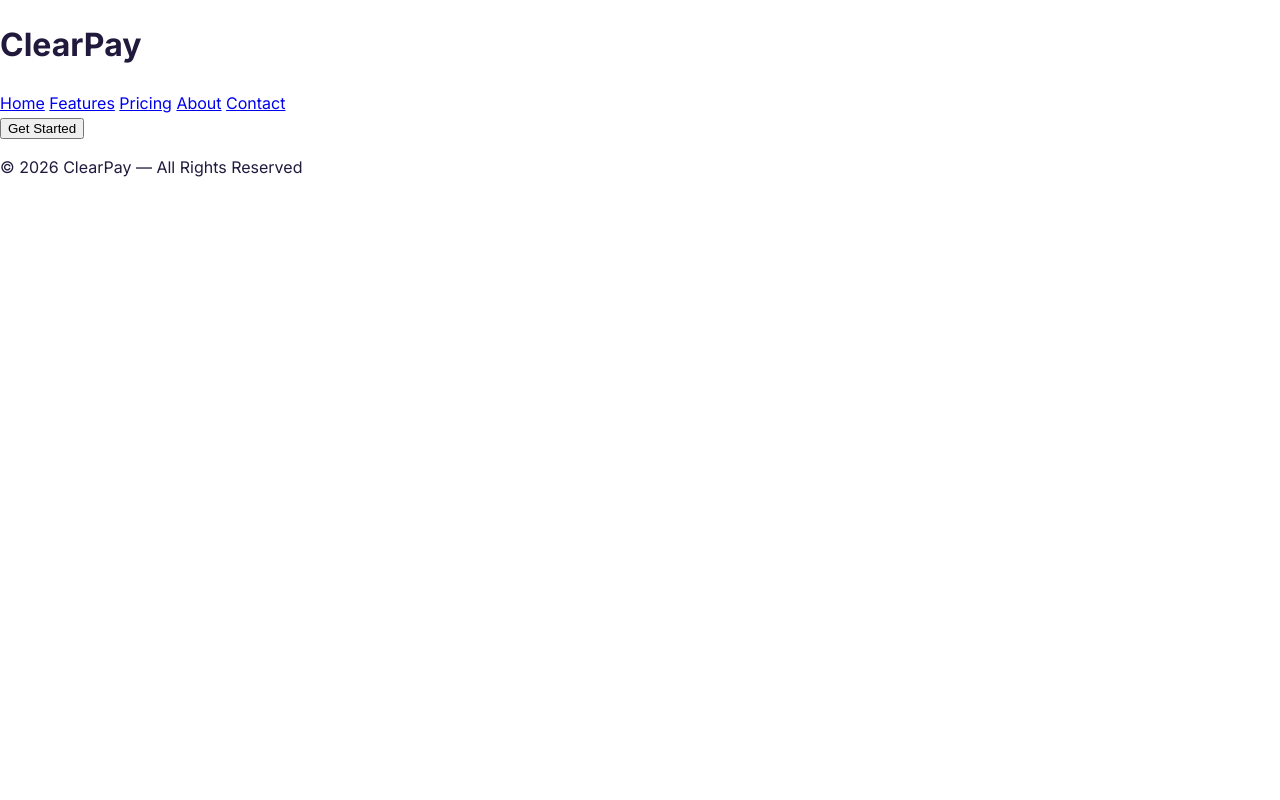
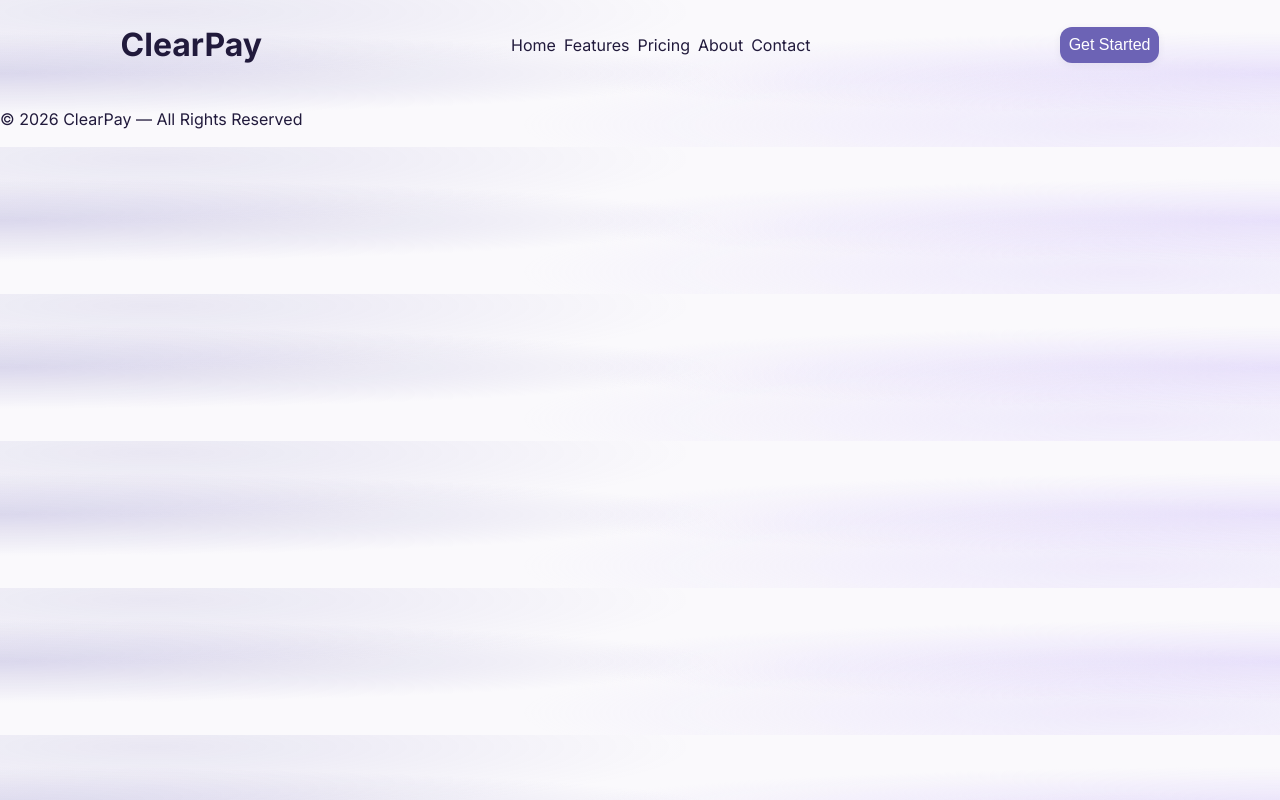
Before and after one commit to malakmuayad11/ClearPay, a plain HTML site: page index.html in a window 1280 px wide. Drawn offline with Linux system fonts and the light colour scheme.

Commit message:
Implement header style

```diff
--- a/components/header.html
+++ b/components/header.html
@@ -1,11 +1,11 @@
 <header class="header">
   <h1>ClearPay</h1>
-  <nav>
+  <nav class="header__nav">
     <a href="../index.html">Home</a>
     <a href="../pages/features.html">Features</a>
     <a href="../pages/pricing.html">Pricing</a>
     <a href="../pages/about.html">About</a>
     <a href="../pages/contact.html">Contact</a>
   </nav>
-  <button>Get Started</button>
+  <button class="button--primary" id="get-started-btn">Get Started</button>
 </header>
--- a/styles/base.css
+++ b/styles/base.css
@@ -11,6 +11,28 @@ body {
   font-family: "Inter", sans-serif;
   font-size: var(--font-size-base);
   color: var(--color-text-primary);
+  background:
+    radial-gradient(
+      ellipse at 0% 50%,
+      rgba(108, 99, 181, 0.22),
+      transparent 40%
+    ),
+    radial-gradient(
+      ellipse at 100% 50%,
+      rgba(219, 207, 250, 0.55),
+      transparent 40%
+    ),
+    radial-gradient(
+      ellipse at 12% 8%,
+      rgba(108, 99, 181, 0.12),
+      transparent 34%
+    ),
+    radial-gradient(
+      ellipse at 88% 85%,
+      rgba(219, 207, 250, 0.35),
+      transparent 38%
+    ),
+    var(--color-background);
   line-height: var(--line-height-normal);
 }
 
--- /dev/null
+++ b/styles/buttons.css
@@ -0,0 +1,51 @@
+/* Primary Button */
+.button--primary {
+  display: inline-flex;
+  align-items: center;
+  justify-content: center;
+  gap: var(--spacing-2);
+
+  padding: var(--spacing-2);
+
+  background-color: var(--color-button);
+  color: var(--color-text-inverse);
+
+  font-size: var(--font-size-base);
+
+  border: 1px solid transparent;
+  border-radius: var(--radius-md);
+
+  box-shadow: var(--shadow-sm);
+
+  transition:
+    background-color var(--transition-fast),
+    box-shadow var(--transition-fast),
+    transform var(--transition-fast);
+}
+
+/* Hover */
+.button--primary:hover {
+  background-color: var(--color-button-hover);
+  box-shadow: var(--shadow-md);
+  transform: translateY(-2px);
+}
+
+/* Active */
+.button--primary:active {
+  transform: translateY(0);
+  box-shadow: var(--shadow-sm);
+}
+
+/* Keyboard Focus */
+.button--primary:focus-visible {
+  outline: 3px solid var(--color-focus);
+  outline-offset: 3px;
+}
+
+/* Disabled */
+.button--primary:disabled {
+  opacity: 0.5;
+  cursor: not-allowed;
+  box-shadow: none;
+  transform: none;
+}
--- /dev/null
+++ b/styles/header.css
@@ -0,0 +1,21 @@
+.header {
+  display: flex;
+  gap: var(--spacing-2);
+  justify-content: space-around;
+  align-items: center;
+}
+
+.header__nav {
+  display: flex;
+  gap: var(--spacing-2);
+}
+
+.header__nav a {
+  text-decoration: none;
+  color: var(--color-text-primary);
+  display: inline-block;
+}
+
+.header__nav a:active {
+  border-bottom: 2px solid var(--color-secondary);
+}
--- a/styles/main.css
+++ b/styles/main.css
@@ -1,2 +1,4 @@
 @import "./tokens.css";
 @import "./base.css";
+@import "./buttons.css";
+@import "./header.css";
```
